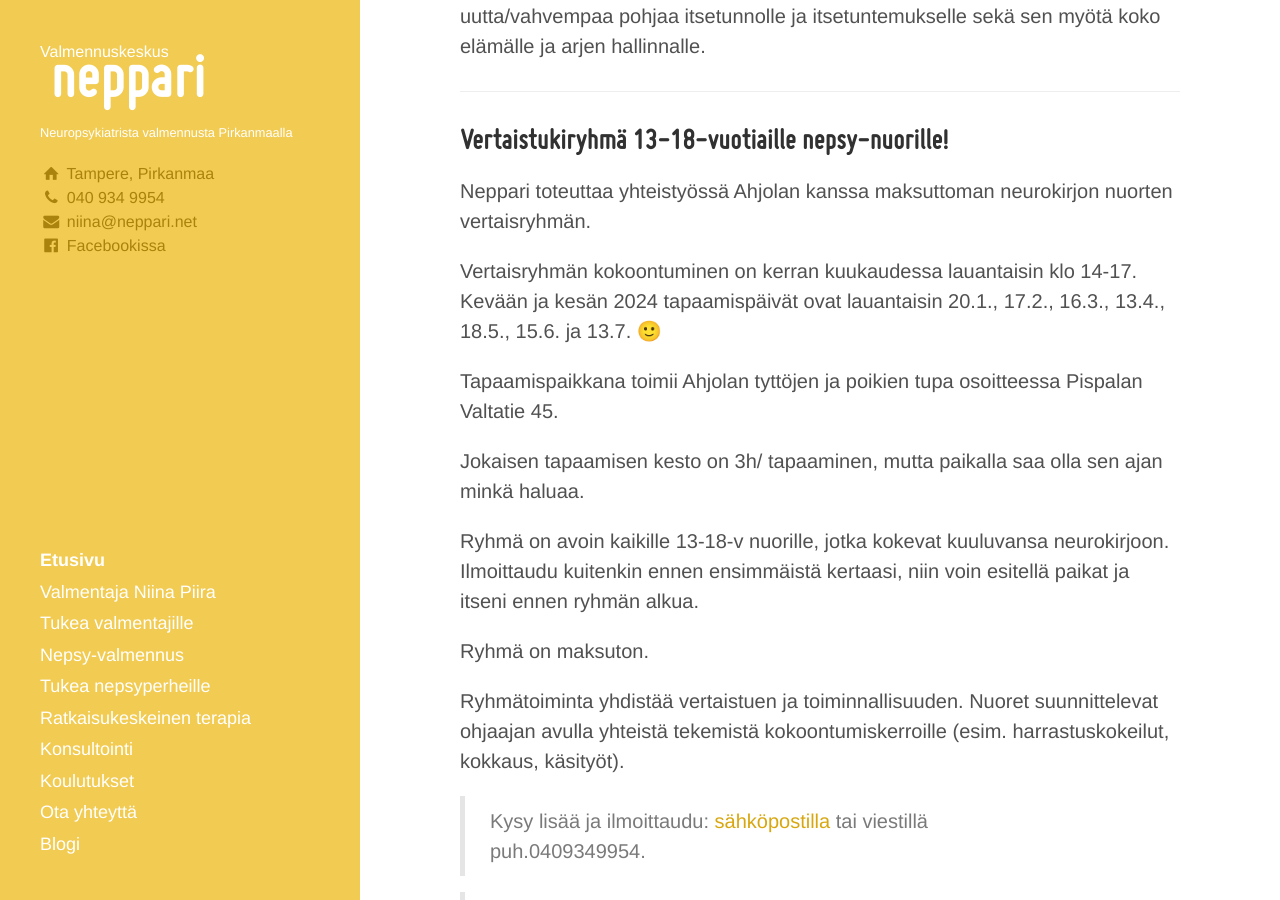
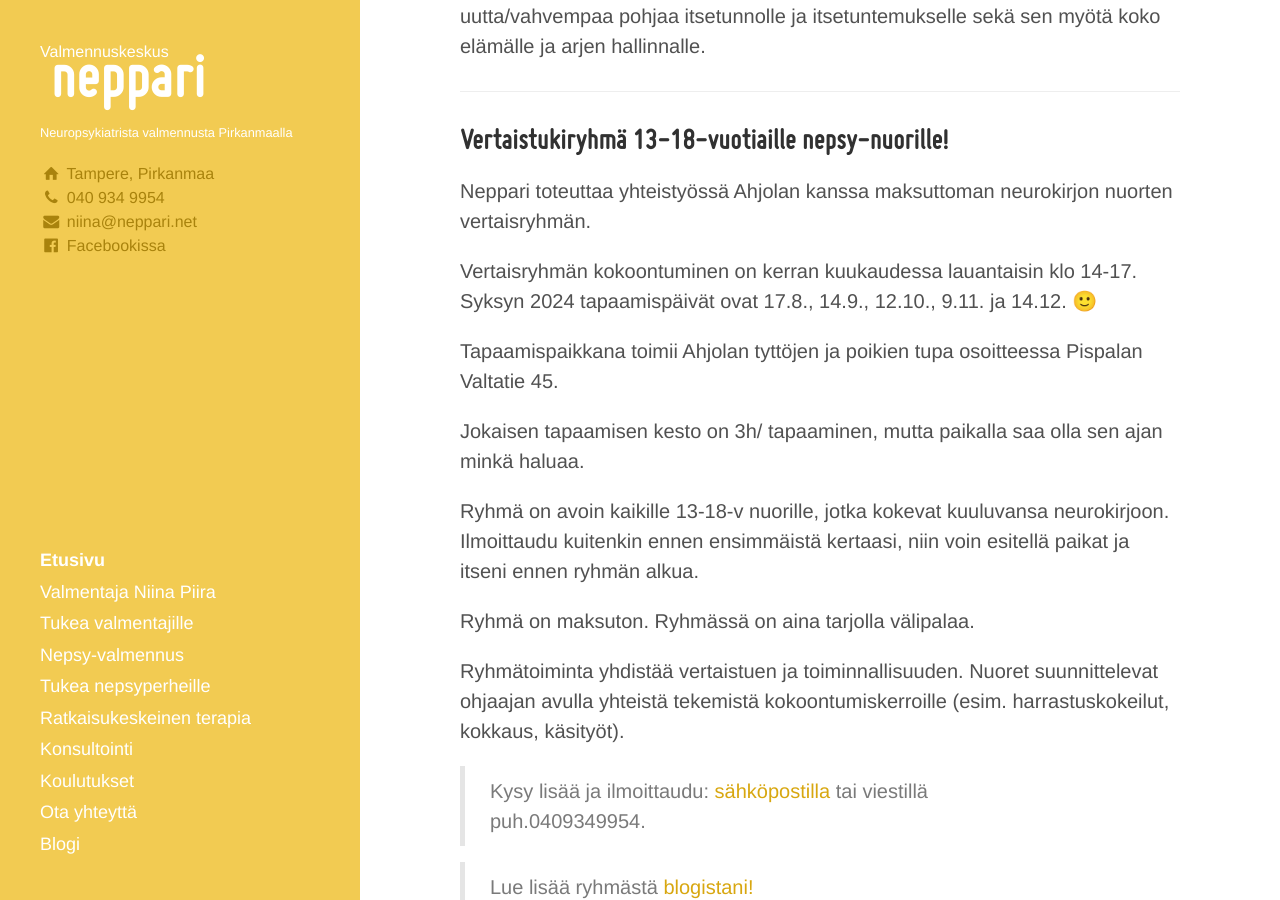
Before and after one commit to niinapiira/neppari.net, a Jekyll site: the page built from index.md, in a window 1280 px wide and 900 px high, scrolled down 2103 px. Built offline with Jekyll 4.4.1, drawn with Linux system fonts in a browser that asks for light colours.

Commit message:
Update index.md

```diff
--- a/index.md
+++ b/index.md
@@ -67,7 +67,7 @@
 Neppari toteuttaa yhteistyössä Ahjolan kanssa maksuttoman neurokirjon nuorten vertaisryhmän.
 
 Vertaisryhmän kokoontuminen on kerran kuukaudessa lauantaisin klo 14-17.
-Kevään ja kesän 2024 tapaamispäivät ovat lauantaisin 20.1., 17.2., 16.3., 13.4., 18.5., 15.6. ja 13.7. 🙂
+Syksyn 2024 tapaamispäivät ovat 17.8., 14.9., 12.10., 9.11. ja 14.12.  🙂
 
 Tapaamispaikkana toimii Ahjolan tyttöjen ja poikien tupa osoitteessa Pispalan Valtatie 45.
 
@@ -76,6 +76,7 @@
 Ryhmä on avoin kaikille 13-18-v nuorille, jotka kokevat kuuluvansa neurokirjoon. Ilmoittaudu kuitenkin ennen ensimmäistä kertaasi, niin voin esitellä paikat ja itseni ennen ryhmän alkua.
 
 Ryhmä on maksuton.
+Ryhmässä on aina tarjolla välipalaa.
 
 Ryhmätoiminta yhdistää vertaistuen ja toiminnallisuuden.
 Nuoret suunnittelevat ohjaajan avulla yhteistä tekemistä kokoontumiskerroille (esim. harrastuskokeilut, kokkaus, käsityöt).
```
